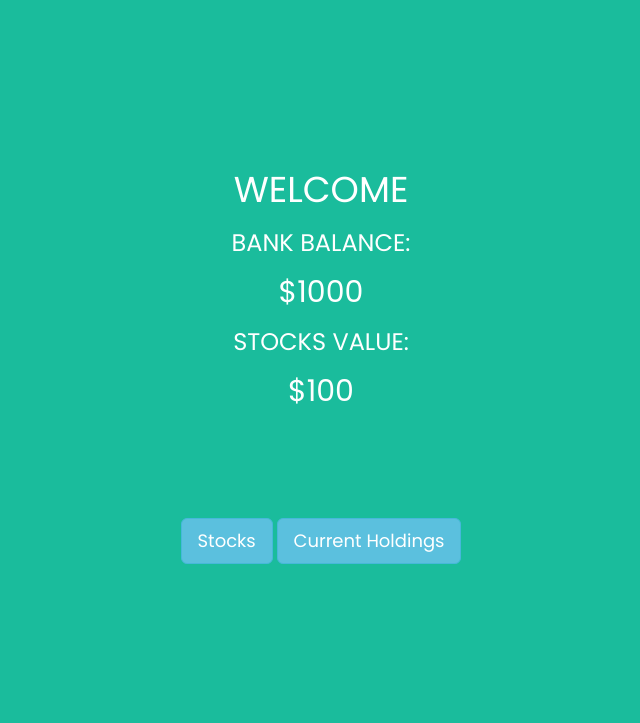
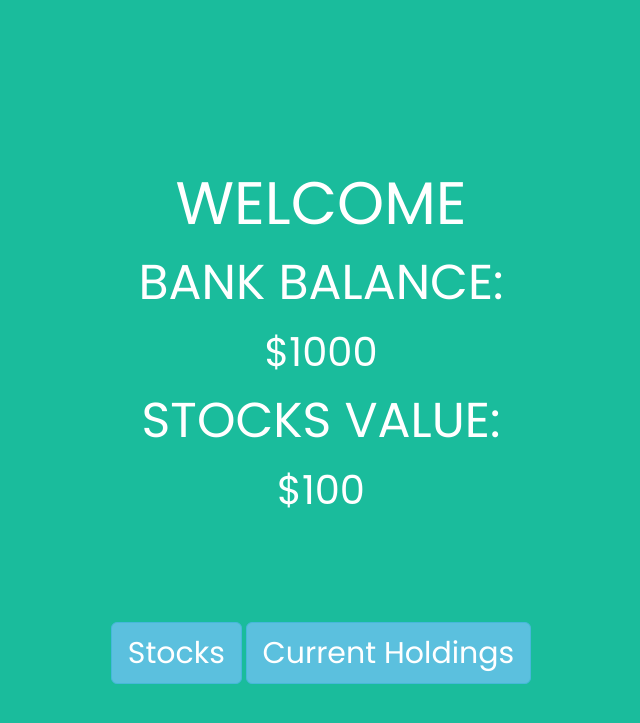
Before and after one commit to itsjunqing/hlb-hackathon, a Flask app: page / in a window 1280 px wide. Shown: the top 723 px of the page, without its empty margins (319-959 px from the left). Run offline with Flask 2, Linux system fonts and the light colour scheme; some libraries are stand-ins or nearby versions.

Commit message:
fixed font changes

```diff
--- a/static/Home.css
+++ b/static/Home.css
@@ -10,3 +10,15 @@
 .col-right {
     display: inline-block;
 }
+h1 {
+    font-size:60px;
+}
+h2 {
+    font-size:49px;
+}
+h3 {
+    font-size:40px;
+}
+.btn-lg {
+    font-size:30px;
+}
--- a/static/Purchase.css
+++ b/static/Purchase.css
@@ -111,3 +111,6 @@ body {
 .inp input:focus + span + .border {
   transform: scaleX(1);
 }
+h1 {
+  font-size:60px;
+}
--- a/templates/Home.html
+++ b/templates/Home.html
@@ -14,10 +14,10 @@
 <hr style="height:150px; border:none; color:rgba(255, 255, 255, 0); background-color:rgba(255, 255, 255, 0); width:100%; text-align:center; margin: 0 auto;">
 <div class="container-fluid text-center" id="content">
   <h1>WELCOME</h1>
-  <h3>BANK BALANCE:</h3>
-    <h2>$1000</h2>
-  <h3>STOCKS VALUE:</h3>
-    <h2>$100</h2>
+  <h2>BANK BALANCE:</h2>
+    <h3>$1000</h3>
+  <h2>STOCKS VALUE:</h2>
+    <h3>$100</h3>
   <div class="col-left">
     <a href="/stocks" class="btn btn-info btn-lg" role="button">Stocks</a>
   </div>
```
Also changed, not shown: static/Portfolio.css (+10 -1 lines), static/Stocks.css (+9 -0 lines), templates/Purchase-check.html (+4 -4 lines), templates/Purchase.html (+4 -4 lines).
